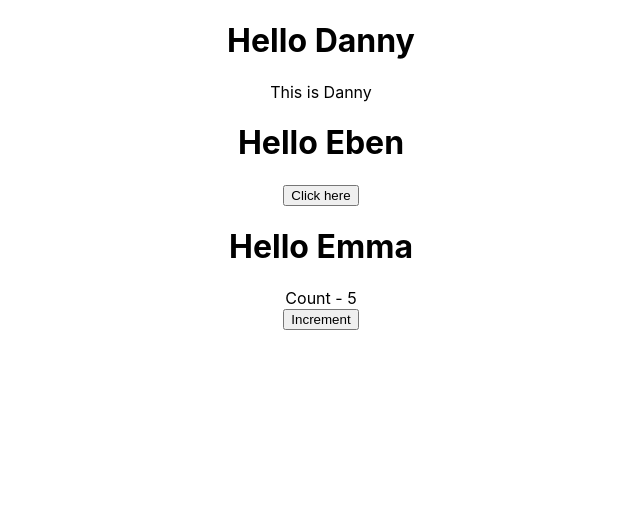
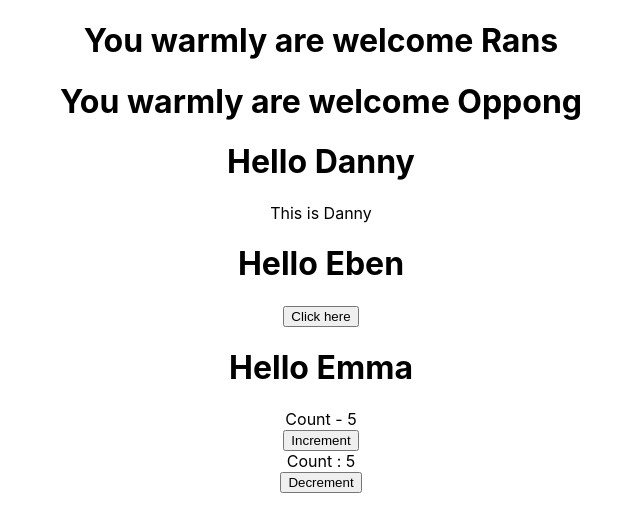
Before and after one commit to FaradayJnr/My-React-JS-Journey, a React (Create React App) app in the folder hello-world/: page / in a window 1280 px wide. Shown: the top 532 px of the page, without its empty margins (319-959 px from the left). Built offline with nearby package versions, Linux system fonts and the light colour scheme.

Commit message:
Destructing props and state

```diff
--- a/hello-world/src/App.js
+++ b/hello-world/src/App.js
@@ -4,14 +4,15 @@ import Greet from './components/Greet'
 import Welcome from './components/Welcome'
 import Hello from './components/Hello';
 import Counter from './components/counter';
+import Counter1 from './components/counter1';
 
 //functional component
 function App() {
   return (
     //usage of self-closed tags
     <div className="App">
-     {/* <Greet />
-     <Welcome /> */}
+     <Welcome name = "Rans"/>
+     <Welcome name = "Oppong"/>
      <Greet name="Danny">
      <p>This is Danny</p>
      </Greet>
@@ -20,6 +21,7 @@ function App() {
       </Greet>
      <Greet name="Emma" />
      <Counter />
+     <Counter1 />
     </div>
   );
 }
--- a/hello-world/src/components/Greet.js
+++ b/hello-world/src/components/Greet.js
@@ -6,15 +6,42 @@ import React from 'react'
 
 //jsx format = functional component
 //prop - to pass argument to functions
+
+// const Greet = props => {
+// //log the console value (prop)
+// console.log(props)
+// return (
+// <div>
+//     <h1>
+//         Hello {props.name}
+//     </h1>
+//     {props.children}
+// </div>
+// )
+// }
+
+
+//destructuring props in the parameter
+// const Greet = ({name,children}) => {
+//     return (
+//     <div>
+//         <h1>
+//             Hello {name}
+//         </h1>
+//         {children}
+//     </div>
+//     )
+//     }
+
+//destructuring props in the body
 const Greet = props => {
-//log the console value (prop)
-console.log(props)
+    const {name,children} = props
     return (
     <div>
         <h1>
-        Hello {props.name}
+            Hello {name}
         </h1>
-    {props.children}
+        {children}
     </div>
     )
     }
--- a/hello-world/src/components/Welcome.js
+++ b/hello-world/src/components/Welcome.js
@@ -1,9 +1,16 @@
 import React, { Component } from 'react'
 
 //state lass component
+//destructing props in the body
 class Welcome extends Component{
     render(){
-        return <h1>You warmly are welcome</h1>
+        const {name} = this.props
+        // const {state, state1} = this.state
+        return(
+        <h1>
+            You warmly are welcome {name}
+        </h1>
+        )
     }
 }
 export default Welcome
--- /dev/null
+++ b/hello-world/src/components/counter1.js
@@ -0,0 +1,61 @@
+//import React and component from react-dom
+import React, { Component } from 'react'
+
+    /*Do's and Don'ts
+    ###Never modify a state directly
+    ###Whenever you want to execute a code after setState method,
+    do not place it right after the setState method instead, place it in the callback function with an arrow function
+    ### Update a state based on a previous state by passing a function as an argument
+    */
+//class component
+class Counter extends Component{
+    // (rconst -snippet) => ES7 React... extension installed
+    constructor(props) {
+    // call prop function
+      super(props)
+
+      //object
+      this.state = {
+         count: 5
+      }
+    }
+    //increment method
+     /*Search the current value of count
+    increment it by 1 and
+    assign the new value to it */
+
+    increment (){
+        // //this.state.count = this.state.count + 1 (Direct increment of state count)
+        //  //incrementing the state count by 1
+
+        //  //calls to setState() are asynchronous
+        // this.setState({
+        //     count: this.state.count + 1
+
+        //     //callback function (arrow func)
+        // }, () => {console.log('Callback value',this.state.count)})
+        this.setState(prevState => ({
+            count: prevState.count - 1
+        }))
+
+
+        //console.log is called before the state is set
+        console.log(this.state.count) //log the console value
+    }
+    DecrementTwo(){
+        this.increment()
+        this.increment()
+    }
+
+    render(){
+        return(
+            //setting the counter state (onClick function) and call in the increment method
+            <div>
+                <div>Count : {this.state.count}</div>
+                <button onClick={() => this.DecrementTwo()}>Decrement</button>
+            </div>
+        )
+    }
+}
+//export Counter component as default to the app component
+export default Counter
```
Lines whose indentation alone changed are shown as unchanged.
